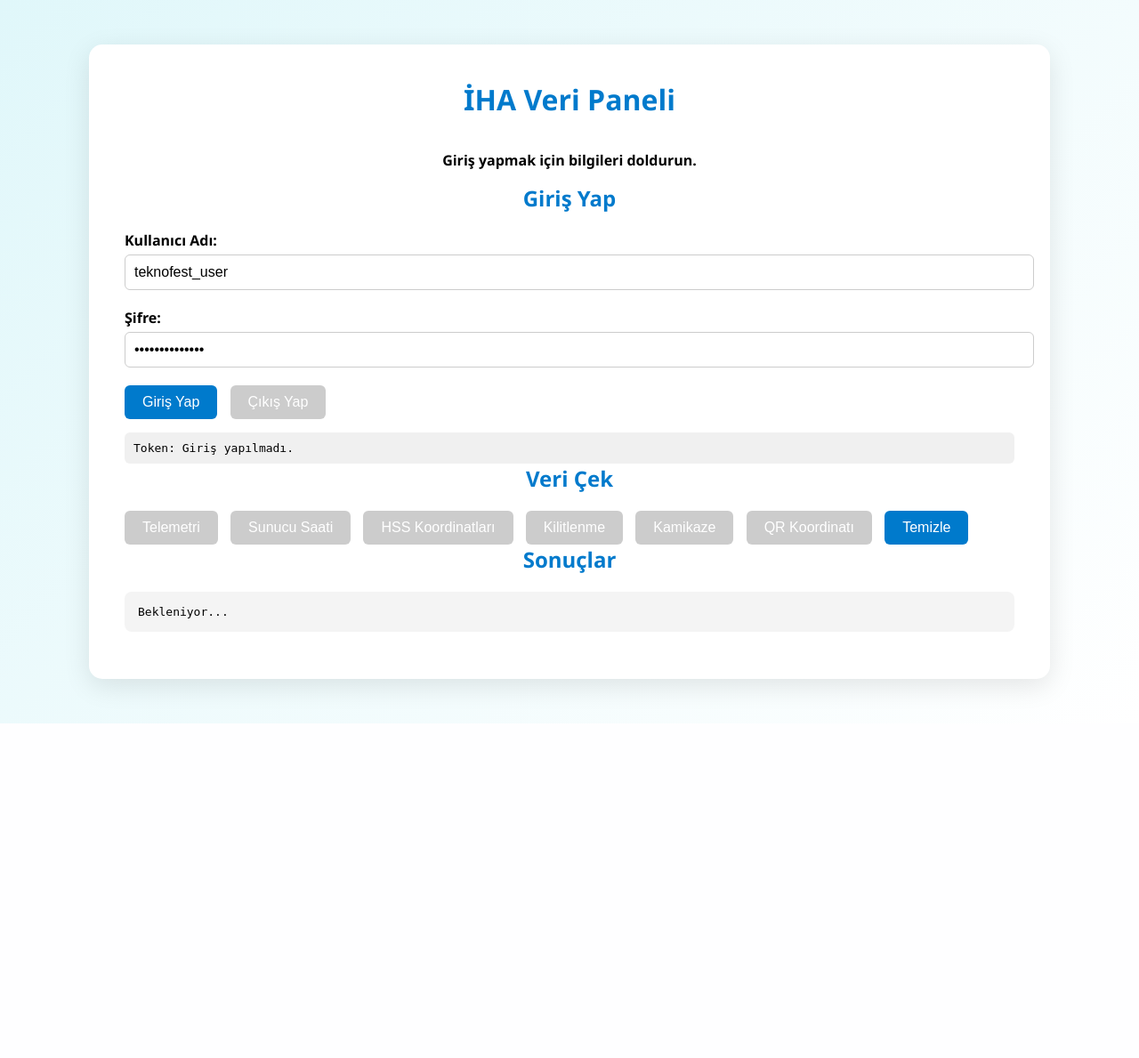
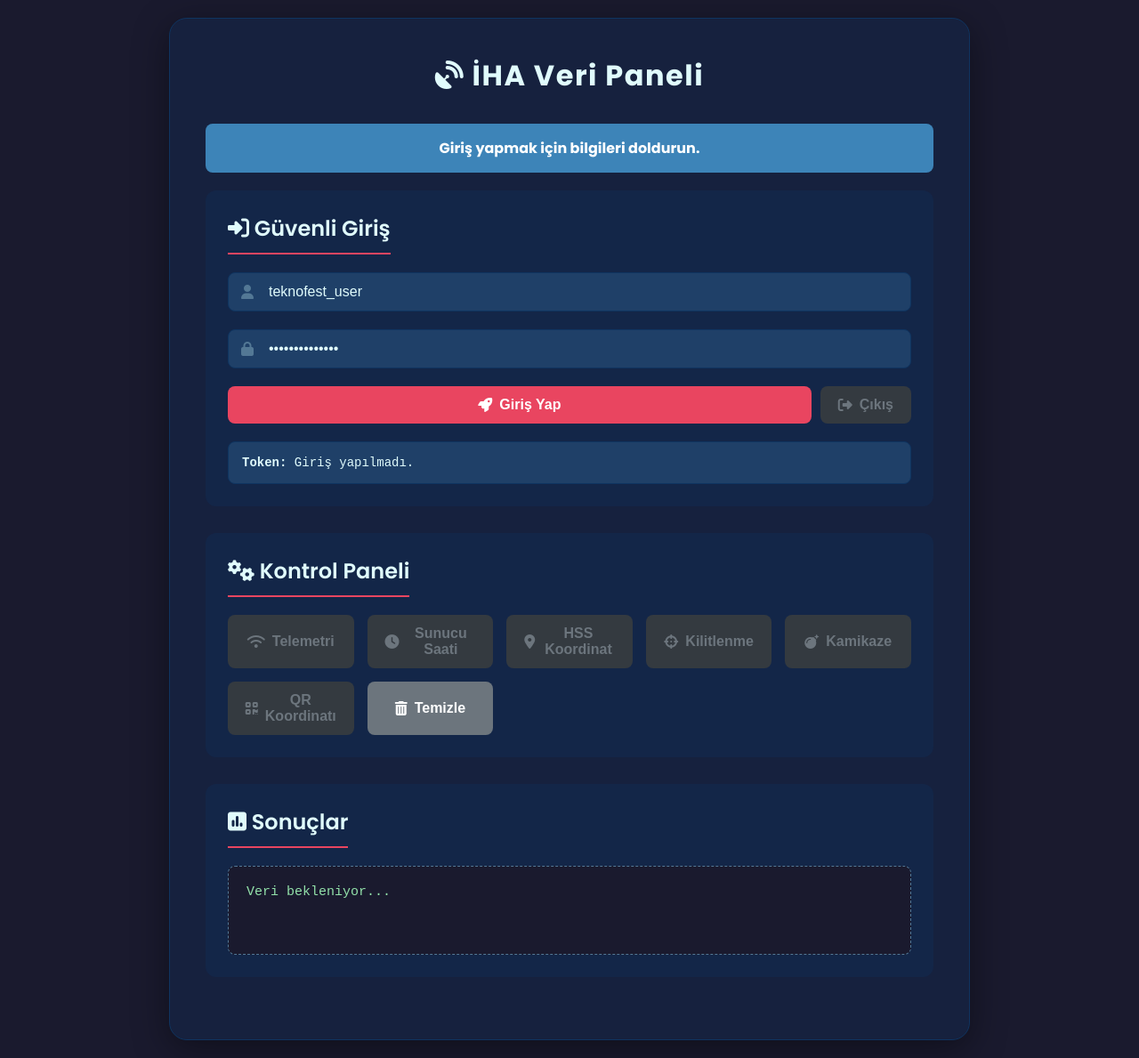
Before and after one commit to yousiframazanoglu/TungaServer, a Flask app: page / in a window 1280 px wide. Shown: the whole page at 89% size. Before the commit the page ends 813 px from the top, so only its background shows below. Run offline with Flask 3, Linux system fonts and the light colour scheme.

Commit message:
Update index.html

```diff
--- a/templates/index.html
+++ b/templates/index.html
@@ -3,119 +3,245 @@
 <head>
     <meta charset="UTF-8" />
     <meta name="viewport" content="width=device-width, initial-scale=1.0" />
-    <title>İHA Veri Paneli</title>
+    <title>Gelişmiş İHA Veri Paneli</title>
+
+    <!-- Google Fonts ve Font Awesome İkon Kütüphanesi -->
+    <link rel="preconnect" href="https://fonts.googleapis.com">
+    <link rel="preconnect" href="https://fonts.gstatic.com" crossorigin>
+    <link href="https://fonts.googleapis.com/css2?family=Poppins:wght@300;400;600;700&display=swap" rel="stylesheet">
+    <link rel="stylesheet" href="https://cdnjs.cloudflare.com/ajax/libs/font-awesome/6.5.1/css/all.min.css">
+
     <style>
-      body {
-        font-family: 'Segoe UI', Tahoma, Geneva, Verdana, sans-serif;
-        background: linear-gradient(135deg, #e0f7fa, #ffffff);
+      :root {
+        --bg-color: #1a1a2e;
+        --container-bg: #16213e;
+        --primary-color: #0f3460;
+        --accent-color: #e94560;
+        --text-color: #e0fbfc;
+        --input-bg: #1f4068;
+        --border-color: #537895;
+        --success-color: #1b9c85;
+        --error-color: #d63447;
+        --info-color: #3d84b8;
+      }
+
+      * {
+        box-sizing: border-box;
         margin: 0;
         padding: 0;
       }
+
+      body {
+        font-family: 'Poppins', sans-serif;
+        background-color: var(--bg-color);
+        color: var(--text-color);
+        display: flex;
+        justify-content: center;
+        align-items: center;
+        min-height: 100vh;
+        padding: 20px;
+      }
+
       .container {
-        max-width: 1000px;
-        margin: 50px auto;
-        background: #fff;
+        max-width: 900px;
+        width: 100%;
+        background: var(--container-bg);
         padding: 40px;
-        border-radius: 15px;
-        box-shadow: 0 8px 30px rgba(0, 0, 0, 0.1);
+        border-radius: 20px;
+        box-shadow: 0 10px 40px rgba(0, 0, 0, 0.4);
+        border: 1px solid var(--primary-color);
       }
-      h1, h2 {
-        color: #007acc;
+
+      header h1 {
+        color: var(--text-color);
         text-align: center;
-        margin-top: 0;
+        margin-bottom: 30px;
+        font-weight: 700;
+        letter-spacing: 1.5px;
       }
+
+      section {
+        background-color: rgba(15, 52, 96, 0.3);
+        padding: 25px;
+        border-radius: 12px;
+        margin-bottom: 30px;
+      }
+
+      section h2 {
+        color: var(--text-color);
+        border-bottom: 2px solid var(--accent-color);
+        padding-bottom: 10px;
+        margin-bottom: 20px;
+        font-weight: 600;
+        display: inline-block;
+      }
+
       .form-group {
         margin-bottom: 20px;
+        position: relative;
       }
-      label {
-        display: block;
-        font-weight: bold;
-        margin-bottom: 5px;
+
+      .form-group i {
+        position: absolute;
+        left: 15px;
+        top: 50%;
+        transform: translateY(-50%);
+        color: var(--border-color);
+        transition: color 0.3s;
       }
+
       input[type="text"],
       input[type="password"] {
         width: 100%;
-        padding: 10px;
-        border: 1px solid #ccc;
-        border-radius: 6px;
+        padding: 12px 12px 12px 45px; /* İkon için solda boşluk */
+        background-color: var(--input-bg);
+        border: 1px solid var(--primary-color);
+        border-radius: 8px;
         font-size: 16px;
+        color: var(--text-color);
+        transition: border-color 0.3s, box-shadow 0.3s;
       }
+
+      input[type="text"]:focus,
+      input[type="password"]:focus {
+        outline: none;
+        border-color: var(--accent-color);
+        box-shadow: 0 0 10px rgba(233, 69, 96, 0.3);
+      }
+
+      input[type="text"]:focus + i,
+      input[type="password"]:focus + i {
+        color: var(--accent-color);
+      }
+
+      .button-group {
+        display: flex;
+        gap: 10px;
+        margin-bottom: 20px;
+      }
+
+      .button-grid {
+        display: grid;
+        grid-template-columns: repeat(auto-fit, minmax(140px, 1fr));
+        gap: 15px;
+      }
+
       button {
-        background-color: #007acc;
-        color: white;
-        padding: 10px 20px;
+        padding: 12px 20px;
         border: none;
-        border-radius: 6px;
+        border-radius: 8px;
         cursor: pointer;
         font-size: 16px;
-        transition: background-color 0.3s;
-        margin-right: 10px;
+        font-weight: 600;
+        transition: all 0.3s ease;
+        display: flex;
+        justify-content: center;
+        align-items: center;
+        gap: 8px;
       }
-      button:hover:not(:disabled) {
-        background-color: #005999;
-      }
+
+      .btn-primary { background-color: var(--accent-color); color: white; }
+      .btn-primary:hover:not(:disabled) { background-color: #ff6b81; transform: translateY(-2px); box-shadow: 0 4px 15px rgba(233, 69, 96, 0.4); }
+
+      .btn-secondary { background-color: var(--primary-color); color: var(--text-color); }
+      .btn-secondary:hover:not(:disabled) { background-color: #1f4068; transform: translateY(-2px); }
+
+      .btn-danger { background-color: #6c757d; color: white; }
+      .btn-danger:hover:not(:disabled) { background-color: #5a6268; }
+
       button:disabled {
-        background-color: #cccccc;
+        background-color: #343a40;
+        color: #6c757d;
         cursor: not-allowed;
       }
-      pre {
-        background: #f4f4f4;
+
+      .token-display {
+        background: var(--input-bg);
         padding: 15px;
         border-radius: 8px;
-        overflow-x: auto;
+        font-family: 'Courier New', Courier, monospace;
+        word-break: break-all;
+        border: 1px solid var(--primary-color);
+        color: var(--text-color);
+        font-size: 14px;
       }
-      .token-display {
-        background: #f0f0f0;
-        padding: 10px;
-        border-radius: 6px;
-        margin-top: 15px;
-        font-family: monospace;
-        word-break: break-all;
-      }
+
       .status-message {
-        margin-top: 20px;
+        margin-bottom: 20px;
         padding: 15px;
         border-radius: 8px;
         font-weight: bold;
         text-align: center;
+        transition: all 0.3s ease;
       }
-      .status-success { background-color: #d4edda; color: #155724; }
-      .status-error { background-color: #f8d7da; color: #721c24; }
-      .status-info { background-color: #cce5ff; color: #004085; }
+
+      .status-success { background-color: var(--success-color); color: white; }
+      .status-error { background-color: var(--error-color); color: white; }
+      .status-info { background-color: var(--info-color); color: white; }
+
+      pre {
+        background: var(--bg-color);
+        padding: 20px;
+        border-radius: 8px;
+        overflow-x: auto;
+        color: #92e0a9;
+        font-family: 'Courier New', Courier, monospace;
+        font-size: 15px;
+        min-height: 100px;
+        border: 1px dashed var(--border-color);
+      }
     </style>
 </head>
 <body>
     <div class="container">
-      <h1>İHA Veri Paneli</h1>
-      <div class="status-message" id="statusMessage">Giriş yapmak için bilgileri doldurun.</div>
+      <header>
+        <h1><i class="fas fa-satellite-dish"></i> İHA Veri Paneli</h1>
+      </header>
 
-      <h2>Giriş Yap</h2>
+      <div class="status-message status-info" id="statusMessage">Giriş yapmak için bilgileri doldurun.</div>
+
+      <section id="login-section">
+        <h2><i class="fas fa-sign-in-alt"></i> Güvenli Giriş</h2>
+        <form id="loginForm" onsubmit="event.preventDefault(); login();">
           <div class="form-group">
-        <label for="username">Kullanıcı Adı:</label>
-        <input type="text" id="username" placeholder="Kullanıcı Adı" value="teknofest_user" />
+            <input type="text" id="username" value="teknofest_user" required />
+            <i class="fas fa-user"></i>
           </div>
           <div class="form-group">
-        <label for="password">Şifre:</label>
-        <input type="password" id="password" placeholder="Şifre" value="savasaniha2025" />
+            <input type="password" id="password" value="savasaniha2025" required />
+            <i class="fas fa-lock"></i>
           </div>
-      <button id="loginButton" onclick="login()">Giriş Yap</button>
-      <button id="logoutButton" onclick="logout()" disabled>Çıkış Yap</button>
+        </form>
+        <div class="button-group">
+          <button id="loginButton" onclick="login()" class="btn-primary" style="flex-grow: 1;">
+            <i class="fas fa-rocket"></i> Giriş Yap
+          </button>
+          <button id="logoutButton" onclick="logout()" class="btn-danger" disabled>
+            <i class="fas fa-sign-out-alt"></i> Çıkış
+          </button>
+        </div>
+        <div class="token-display">
+          <strong>Token:</strong> <span id="tokenValue">Giriş yapılmadı.</span>
+        </div>
+      </section>
 
-      <div class="token-display" id="tokenDisplay">
-        Token: <span id="tokenValue">Giriş yapılmadı.</span>
+      <section id="controls-section">
+        <h2><i class="fas fa-cogs"></i> Kontrol Paneli</h2>
+        <div class="button-grid">
+          <button onclick="fetchData('telemetry')" disabled id="fetchTelemetryButton" class="btn-secondary"><i class="fas fa-wifi"></i> Telemetri</button>
+          <button onclick="fetchData('server_time')" disabled id="fetchServerTimeButton" class="btn-secondary"><i class="fas fa-clock"></i> Sunucu Saati</button>
+          <button onclick="fetchData('hss_coordinates')" disabled id="fetchHSSButton" class="btn-secondary"><i class="fas fa-map-marker-alt"></i> HSS Koordinat</button>
+          <button onclick="fetchData('lock_on_info')" disabled id="fetchLockOnButton" class="btn-secondary"><i class="fas fa-crosshairs"></i> Kilitlenme</button>
+          <button onclick="fetchData('kamikaze_info')" disabled id="fetchKamikazeButton" class="btn-secondary"><i class="fas fa-bomb"></i> Kamikaze</button>
+          <button onclick="fetchData('qr_coordinates')" disabled id="fetchQRButton" class="btn-secondary"><i class="fas fa-qrcode"></i> QR Koordinatı</button>
+          <button onclick="clearData()" class="btn-danger"><i class="fas fa-trash-alt"></i> Temizle</button>
         </div>
+      </section>
 
-      <h2>Veri Çek</h2>
-      <button onclick="fetchData('telemetry')" disabled id="fetchTelemetryButton">Telemetri</button>
-      <button onclick="fetchData('server_time')" disabled id="fetchServerTimeButton">Sunucu Saati</button>
-      <button onclick="fetchData('hss_coordinates')" disabled id="fetchHSSButton">HSS Koordinatları</button>
-      <button onclick="fetchData('lock_on_info')" disabled id="fetchLockOnButton">Kilitlenme</button>
-      <button onclick="fetchData('kamikaze_info')" disabled id="fetchKamikazeButton">Kamikaze</button>
-      <button onclick="fetchData('qr_coordinates')" disabled id="fetchQRButton">QR Koordinatı</button>
-      <button onclick="clearData()">Temizle</button>
-
-      <h2>Sonuçlar</h2>
-      <pre id="dataDisplay">Bekleniyor...</pre>
+      <section id="results-section">
+        <h2><i class="fas fa-poll"></i> Sonuçlar</h2>
+        <pre id="dataDisplay">Veri bekleniyor...</pre>
+      </section>
     </div>
 
     <script>
@@ -148,15 +274,18 @@
             body: JSON.stringify({ kadi, sifre })
           });
 
-          if (!response.ok) throw new Error(await response.text());
+          const responseText = await response.text();
+          if (!response.ok) {
+            throw new Error(`Sunucu Hatası (${response.status}): ${responseText}`);
+          }
 
-          const data = await response.json();
+          const data = JSON.parse(responseText);
           authToken = data.token;
           document.getElementById('tokenValue').textContent = authToken;
           showStatus('Giriş başarılı!', 'success');
           setButtons(true);
         } catch (err) {
-          showStatus(`Hata: ${err.message}`, 'error');
+          showStatus(`Giriş Hatası: ${err.message}`, 'error');
         }
       }
 
@@ -164,12 +293,26 @@
         authToken = null;
         document.getElementById('tokenValue').textContent = 'Giriş yapılmadı.';
         setButtons(false);
-        showStatus('Çıkış yapıldı.', 'info');
+        showStatus('Oturum sonlandırıldı.', 'info');
         clearData();
       }
 
       async function fetchData(type) {
-        if (!authToken) return showStatus('Önce giriş yapın!', 'error');
+        if (!authToken) {
+          showStatus('Lütfen önce giriş yapın!', 'error');
+          return;
+        }
+
+        const endpointNames = {
+          telemetry: 'Telemetri',
+          server_time: 'Sunucu Saati',
+          hss_coordinates: 'HSS Koordinatları',
+          lock_on_info: 'Kilitlenme Bilgisi',
+          kamikaze_info: 'Kamikaze Bilgisi',
+          qr_coordinates: 'QR Koordinatı'
+        };
+
+        showStatus(`${endpointNames[type]} verisi çekiliyor...`, 'info');
 
         const urls = {
           telemetry: '/api/telemetri',
@@ -187,18 +330,23 @@
             headers: { Authorization: `Bearer ${authToken}` }
           });
 
-          if (!response.ok) throw new Error(await response.text());
+          const responseText = await response.text();
+          if (!response.ok) {
+            throw new Error(`Sunucu Hatası (${response.status}): ${responseText}`);
+          }
 
-          const data = await response.json();
+          const data = JSON.parse(responseText);
           document.getElementById('dataDisplay').textContent = JSON.stringify(data, null, 2);
-          showStatus(`${type} verisi alındı.`, 'success');
+          showStatus(`${endpointNames[type]} verisi başarıyla alındı.`, 'success');
         } catch (err) {
-          showStatus(`Hata: ${err.message}`, 'error');
+          showStatus(`Veri Çekme Hatası: ${err.message}`, 'error');
+          document.getElementById('dataDisplay').textContent = `Hata Oluştu:\n${err.message}`;
         }
       }
 
       function clearData() {
-        document.getElementById('dataDisplay').textContent = 'Bekleniyor...';
+        document.getElementById('dataDisplay').textContent = 'Veri bekleniyor...';
+        showStatus('Sonuçlar alanı temizlendi.', 'info');
       }
 
       document.addEventListener('DOMContentLoaded', () => {
```
Lines whose indentation alone changed are shown as unchanged.
